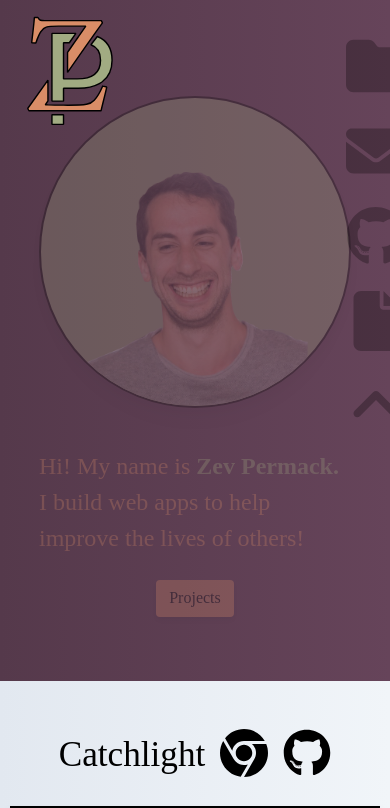
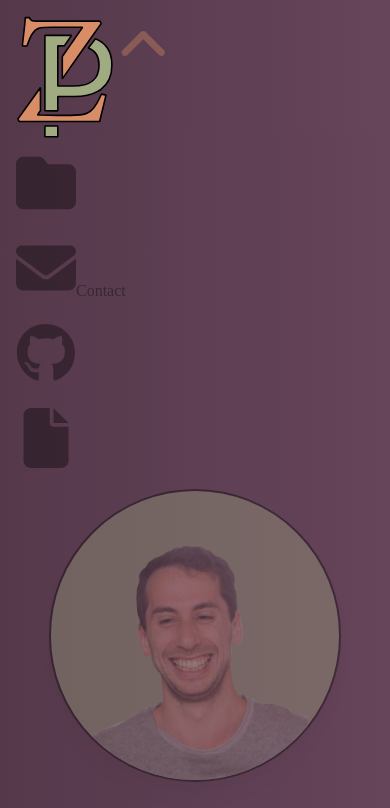
Before and after one commit to rewpt/portfolio, a React (Create React App) app: page / in a window 390 px wide. Shown: the top 808 px of the page. Built offline with nearby package versions, Linux system fonts and the light colour scheme.

Commit message:
navbar set as dropdown in mobile

```diff
--- a/src/components/Button.jsx
+++ b/src/components/Button.jsx
@@ -11,7 +11,7 @@ export default function Button(props) {
       variants={buttonVariants}
       whileHover="hover"
       whileTap={{ scale: 1.05, y: 2 }}
-      className="rounded text-[1.rem] py-[.4em] px-[.8em] bg-zorange drop-shadow-md hover:drop-shadow-xl"
+      className="rounded text-[1.rem] py-[.4em] px-[.8em] bg-zorange text-zpurple drop-shadow-md hover:drop-shadow-xl"
     >
       {props.children}
     </motion.button>
--- a/src/components/Logo.jsx
+++ b/src/components/Logo.jsx
@@ -53,7 +53,7 @@ export default function Logo() {
       {initialAnimation && (
         <AnimatePresence>
           <motion.svg
-            className="ml-[10px]"
+            className=""
             variants={svgVariants}
             initial="hidden"
             animate="visible"
@@ -105,7 +105,7 @@ export default function Logo() {
       {!initialAnimation && (
         <motion.a href="#top-banner" className="w-full h-full">
           <motion.svg
-            className="ml-[10px]"
+            className=""
             variants={svgVariants2}
             initial="initial"
             animate="animate"
--- a/src/components/Nav.jsx
+++ b/src/components/Nav.jsx
@@ -1,4 +1,5 @@
 import React, { useState } from "react";
+import NavModal from "./NavModal";
 import Logo from "./Logo";
 import classNames from "classnames";
 import { motion } from "framer-motion";
@@ -21,80 +22,39 @@ const svgVariants = {
 function Nav() {
   const [navOpen, setNavOpen] = useState(true);
   const chevronClass = classNames({
-    "hover:cursor-pointer hover:text-orange mt-[20px]": navOpen,
-    "hover:cursor-pointer hover:text-orange mt-[20px] rotate-180": !navOpen,
+    "hover:cursor-pointer text-zorange": navOpen,
+    "hover:cursor-pointer text-zorange rotate-180": !navOpen,
   });
   return (
-    <header className="flex mx-[1em] max-h-[80px] w-full top-0 bg-white bg-opacity-25">
-      <div className="absolute pt-[1em] flex justify-between w-full">
-        <motion.div className="logo-container h-[40vw] w-[25vw] max-w-[120px]">
+    <nav className="flex flex-col px-[1em] w-full top-0 bg-gradient-to-r from-zpurple to-zlpurple">
+      <div className="pt-[1em] flex items-start w-full bg-gradient-to-r from-zpurple to-zlpurple">
+        <motion.div className="logo-container h-[30vw] w-[25vw] max-h-[138px] max-w-[120px]">
           <Logo></Logo>
         </motion.div>
-        <motion.nav
-          className=""
+        <motion.div
+          className={chevronClass}
           variants={svgVariants}
           initial="hidden"
           animate="visible"
+          onClick={() => {
+            setNavOpen(!navOpen);
+          }}
         >
-          <ul className="flex flex-col">
-            {navOpen && (
-              <>
-                <a href="#projects">
-                  <li className="hover:cursor-pointer hover:text-zorange mt-[20px]">
-                    <FontAwesomeIcon
-                      className="h-[60px] w-[60px]"
-                      icon={faFolder}
-                    />
-                  </li>
-                </a>
-                <a href="#contact">
-                  <li className="hover:cursor-pointer hover:text-zorange mt-[20px]">
-                    <FontAwesomeIcon
-                      className="h-[60px] w-[60px]"
-                      icon={faEnvelope}
-                    />
-                  </li>
-                </a>
-                <div
-                  onClick={() => {
-                    openInNewTab("https://www.github.com/rewpt");
-                  }}
-                >
-                  <li className="hover:cursor-pointer hover:text-zorange mt-[20px]">
-                    <FontAwesomeIcon
-                      className="h-[60px] w-[60px]"
-                      icon={faGithub}
-                    />
-                  </li>
-                </div>
-                <div
-                  onClick={() => {
-                    openInNewTab(
-                      "https://drive.google.com/file/d/1LvfcKpNCgrGiniY0qRUgVfzDgAr626ON/view?usp=sharing"
-                    );
-                  }}
-                >
-                  <li className="hover:cursor-pointer hover:text-zorange mt-[20px]">
-                    <FontAwesomeIcon
-                      className="h-[60px] w-[60px]"
-                      icon={faFile}
-                    />
-                  </li>
-                </div>
-              </>
-            )}
-            <li
-              className={chevronClass}
-              onClick={() => {
-                setNavOpen(!navOpen);
-              }}
-            >
-              <FontAwesomeIcon className="h-[60px] w-[60px]" icon={faAngleUp} />
-            </li>
-          </ul>
-        </motion.nav>
+          <FontAwesomeIcon
+            className="h-[15vw] w-[15vw] max-h-[60px] max-w-[60px] stroke-2 stroke-black"
+            icon={faAngleUp}
+          />
+        </motion.div>
       </div>
-    </header>
+      <motion.div
+        className=""
+        variants={svgVariants}
+        initial="hidden"
+        animate="visible"
+      >
+        <NavModal navOpen={navOpen} setNavOpen={setNavOpen} />
+      </motion.div>
+    </nav>
   );
 }
 
--- /dev/null
+++ b/src/components/NavModal.jsx
@@ -0,0 +1,53 @@
+import React from "react";
+import { FontAwesomeIcon } from "@fortawesome/react-fontawesome";
+import { faGithub } from "@fortawesome/free-brands-svg-icons";
+import { faEnvelope } from "@fortawesome/free-solid-svg-icons";
+import { faFile } from "@fortawesome/free-solid-svg-icons";
+import { faFolder } from "@fortawesome/free-solid-svg-icons";
+import openInNewTab from "./helpers/openNewTab";
+
+export default function NavModal(props) {
+  const { navOpen, setNavOpen } = props;
+  return (
+    <ul className="flex flex-col w-full">
+      {navOpen && (
+        <>
+          <a href="#projects">
+            <li className="hover:cursor-pointer hover:text-zorange mt-[20px]">
+              <FontAwesomeIcon className="h-[60px] w-[60px]" icon={faFolder} />
+            </li>
+          </a>
+          <a href="#contact">
+            <li className="hover:cursor-pointer hover:text-zorange mt-[20px]">
+              <FontAwesomeIcon
+                className="h-[60px] w-[60px]"
+                icon={faEnvelope}
+              />
+              <span>Contact</span>
+            </li>
+          </a>
+          <div
+            onClick={() => {
+              openInNewTab("https://www.github.com/rewpt");
+            }}
+          >
+            <li className="hover:cursor-pointer hover:text-zorange mt-[20px]">
+              <FontAwesomeIcon className="h-[60px] w-[60px]" icon={faGithub} />
+            </li>
+          </div>
+          <div
+            onClick={() => {
+              openInNewTab(
+                "https://drive.google.com/file/d/1LvfcKpNCgrGiniY0qRUgVfzDgAr626ON/view?usp=sharing"
+              );
+            }}
+          >
+            <li className="hover:cursor-pointer hover:text-zorange mt-[20px]">
+              <FontAwesomeIcon className="h-[60px] w-[60px]" icon={faFile} />
+            </li>
+          </div>
+        </>
+      )}
+    </ul>
+  );
+}
--- a/src/components/TopBanner.jsx
+++ b/src/components/TopBanner.jsx
@@ -15,7 +15,7 @@ export default function TopBanner() {
   return (
     <div
       id="top-banner"
-      className="flex flex-col pt-[6rem] pb-[2rem] items-center w-[100vw] bg-gradient-to-r from-zpurple to-zlpurple "
+      className="flex flex-col pb-[2rem] items-center w-[100vw] bg-gradient-to-r from-zpurple to-zlpurple "
     >
       <motion.div
         className="flex flex-col-reverse w-[80%] mb-[2rem] items-center opacity-0"
@@ -31,10 +31,10 @@ export default function TopBanner() {
           <span className="text-zdgreen font-bold"> Zev Permack. </span> I build
           web apps to help improve the lives of others!
         </p>
-        <div className="flex justify-center items-end border-2 border-black overflow-hidden rounded-full drop-shadow-xl w-[80vw] h-[80vw] max-h-[400px] max-w-[400px] bg-gradient-to-r from-zdgreen to-zdgreen ">
+        <div className="flex justify-center items-end border-2 rounded-full border-black overflow-hidden drop-shadow-xl mt-[1rem] w-[75vw] h-[75vw] max-h-[400px] max-w-[400px] bg-gradient-to-r from-zdgreen to-zdgreen ">
           <img
             src={face}
-            className="face h-[60vw] max-h-[350px]  max-w-none"
+            className="face h-[60vw] max-h-[350px] max-w-none"
             alt="profile"
           />
         </div>
```
